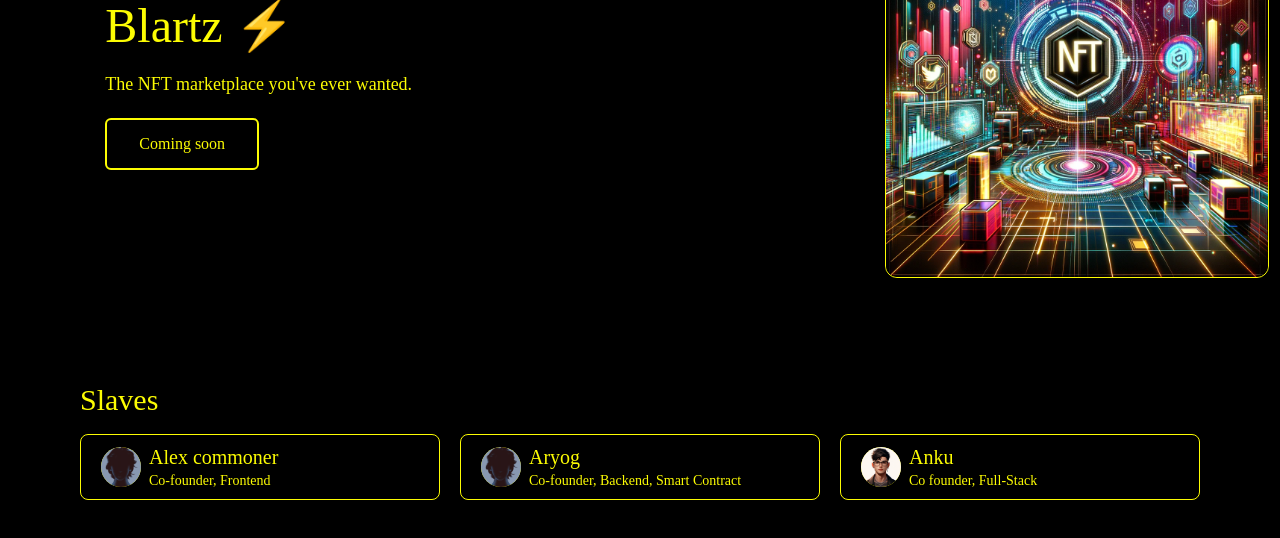
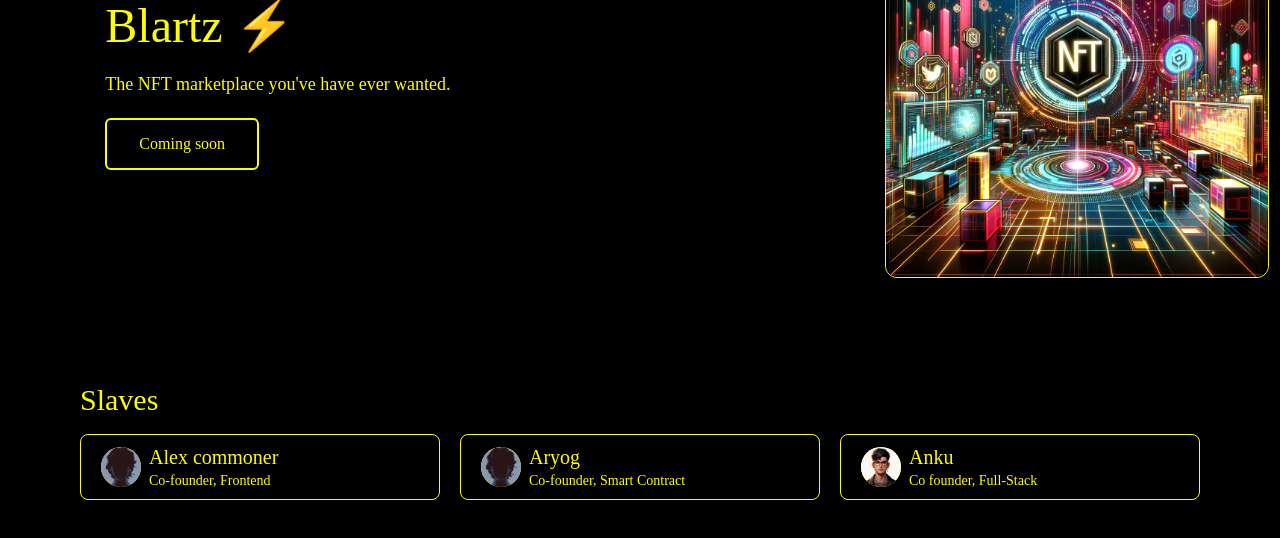
Before and after one commit to Nester-xyz/blartz, a Next.js app: page / in a window 1280 px wide. Shown: the part 234-772 px from the top of the page. Built offline with nearby package versions, Linux system fonts and the light colour scheme; a web font is replaced by a local one.

Commit message:
deploy checks

```diff
--- a/src/app/Hero/Hero.tsx
+++ b/src/app/Hero/Hero.tsx
@@ -15,7 +15,7 @@ const Index = (props: Props) => {
             <div className="text-left flex flex-col gap-5 w-9/12">
               <h1 className="text-5xl">Blartz ⚡</h1>
               <p className="text-lg text-primary">
-                The NFT marketplace you've ever wanted.
+                The NFT marketplace you&apos;ve have ever wanted.
               </p>
               <div>
                 <button className="border-2 border-primary relative group rounded-md text-primary overflow-hidden px-8 py-3">
@@ -37,7 +37,7 @@ const Index = (props: Props) => {
             </div>
           </div>
         </div>
-        <div className="flex flex-col gap-4 w-9/12 mx-auto h-fit  md:w-full px-0 md:px-20 pt-10">
+        <div className="flex flex-col gap-4 w-9/12 mx-auto h-fit md:w-full px-0 md:px-20 pt-10">
           <div className="text-3xl text-primary">Slaves</div>
           <div className="tex-md">
             <div className="flex flex-col md:grid md:grid-cols-3 gap-5">
@@ -64,9 +64,7 @@ const Index = (props: Props) => {
                 </div>
                 <div className="flex flex-col text-primary">
                   <div className="text-xl">Aryog</div>
-                  <div className="text-sm">
-                    Co-founder, Backend, Smart Contract{" "}
-                  </div>
+                  <div className="text-sm">Co-founder, Smart Contract </div>
                 </div>
               </div>
               <div className="flex items-center px-3 md:px-5 py-2 gap-2 border border-primary rounded-lg">
```
